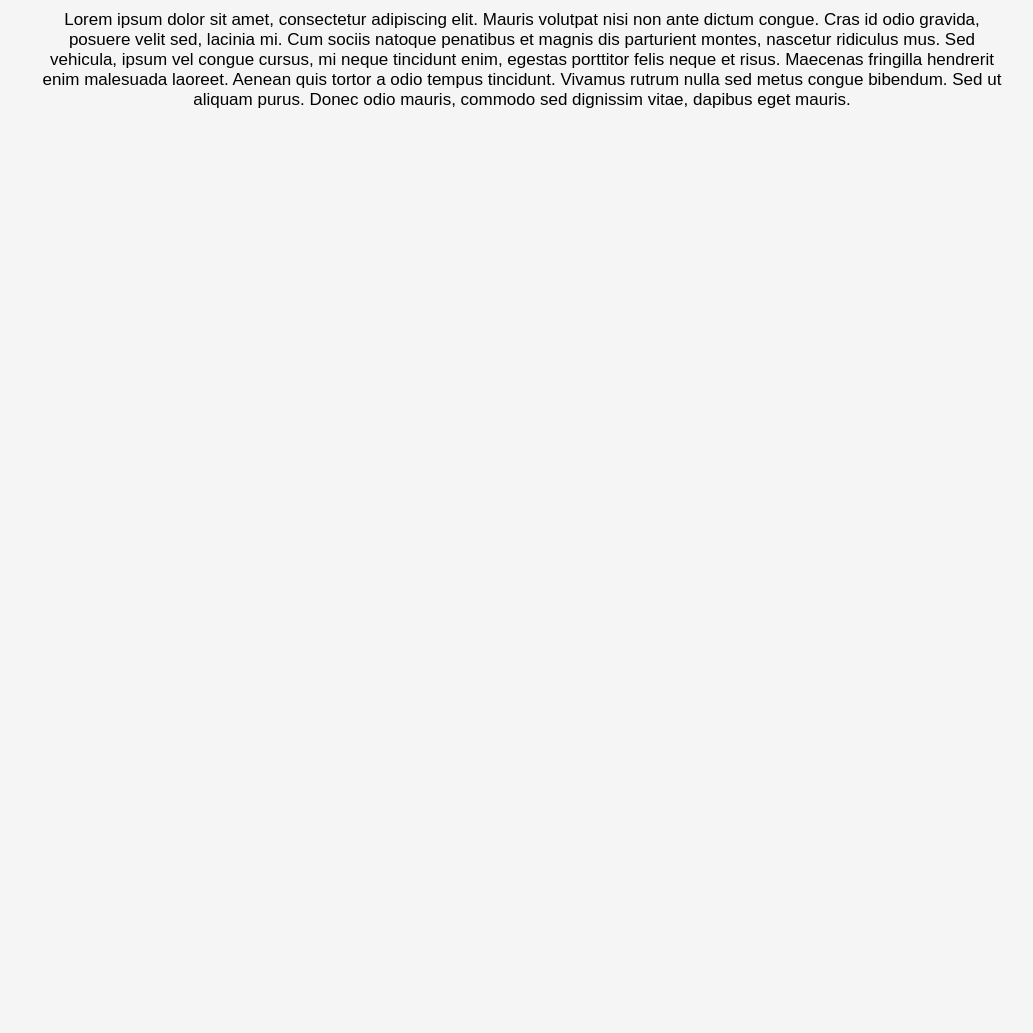
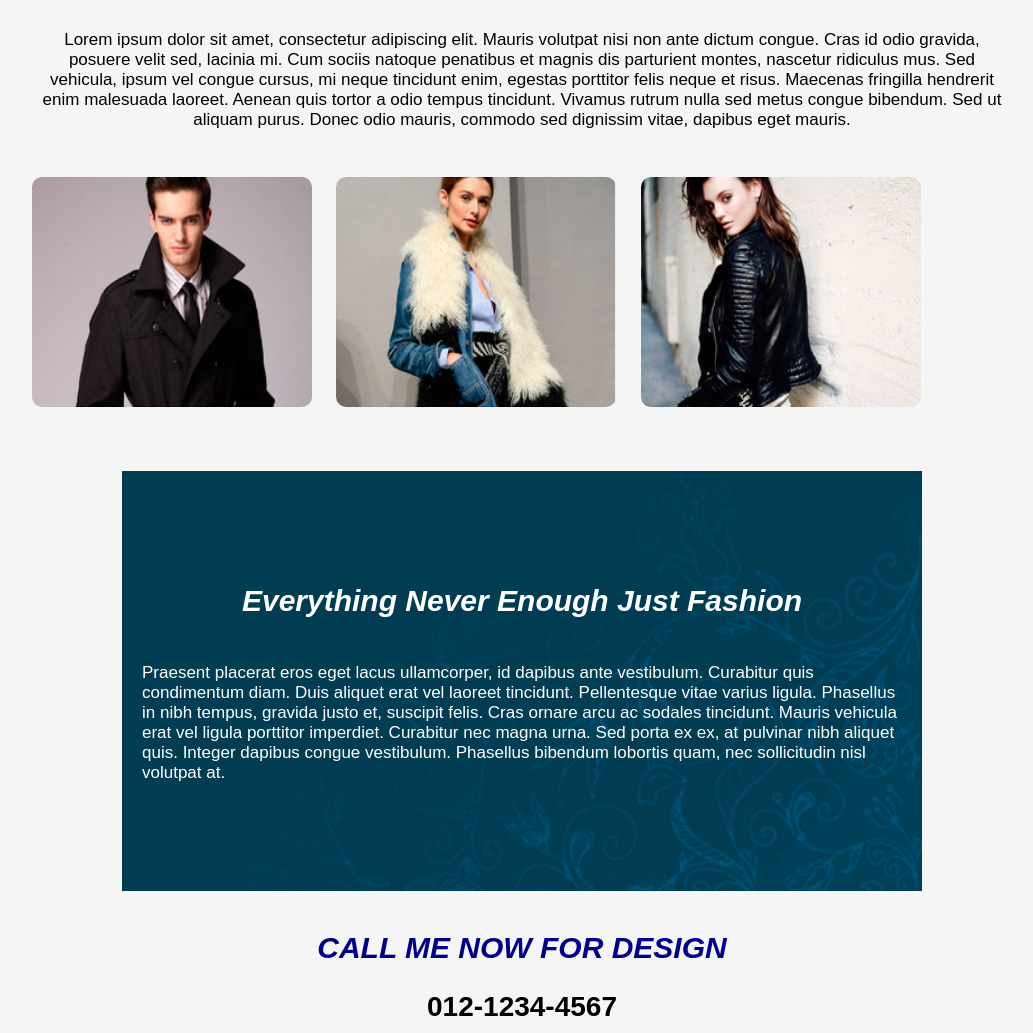
Before and after one commit to Valentino035Dev/Projeto-fashion2, a plain HTML site: page index.html in a window 1280 px wide. Shown: the part 630-1663 px from the top of the page, without its empty margins (118-1151 px from the left). Before the commit the page ends 800 px from the top, so only its background shows below. Drawn offline with Linux system fonts and the light colour scheme.

Commit message:
Avanço na estilização do projeto, adição de mais imagens

```diff
--- a/index.html
+++ b/index.html
@@ -46,10 +46,35 @@
                 </div>
             </div>
         </section>
+        <section class="secao-fotos">
+            <div class="container">
+                <img class="imagem-fotos" src="images/foto2.jpg" alt="Foto 2">
 
-        <section>
+                <img class="imagem-fotos" src="images/foto1.jpg" alt="Foto 1">
+
+                <img class="imagem-fotos" src="images/foto3.jpg" alt="Foto 3">
+            </div>
 
         </section>
+        <section class="segunda-secao">
+            <div class="container">
+                <h1 class="segundo-titulo">Everything Never Enough Just Fashion</h1>
+                <p>Praesent placerat eros eget lacus ullamcorper, id dapibus ante vestibulum.
+                    Curabitur quis condimentum diam. Duis aliquet erat vel laoreet tincidunt.
+                    Pellentesque vitae varius ligula. Phasellus in nibh tempus, gravida justo et, suscipit felis.
+                    Cras ornare arcu ac sodales tincidunt. Mauris vehicula erat vel ligula porttitor imperdiet.
+                    Curabitur nec magna urna. Sed porta ex ex, at pulvinar nibh aliquet quis.
+                    Integer dapibus congue vestibulum. Phasellus bibendum lobortis quam, nec sollicitudin nisl volutpat
+                    at.</p>
+            </div>
+        </section>
+
+        <div class="container">
+           <h1 class="segundo-titulo1">CALL ME NOW FOR DESIGN</h1>
+            <h2 class="numero">012-1234-4567</h2>
+
+        </div>
+
     </main>
 </body>
 
--- a/style/style.css
+++ b/style/style.css
@@ -17,7 +17,8 @@ body {
 .container {
     position: relative;
     width: min(1050px, 1000px);
-    margin: 0 auto;
+    margin: 10px auto;
+    align-items: center;
 }
 
 .imagem-principal {
@@ -63,15 +64,85 @@ body {
 }
 
 
-h1{
+h1 {
     padding: 20px 0;
     text-align: center;
     font-size: 30px;
     font-style: italic;
 }
 
-p{
+p {
     text-align: center;
     padding: 0 20px;
     font-size: 17px;
+    padding-bottom: 20px;
 }
+
+.imagem-fotos {
+    width: 300px;
+    height: 250px;
+    margin-bottom: 30px;
+    border-radius: 20px;
+    padding: 10px;
+    align-items: center;
+    flex-direction: column;
+    justify-content: center;
+    padding-top: 10px;
+
+}
+
+.descricao {
+    text-align: center;
+    font-size: 16px;
+    padding: 10px 0;
+}
+
+
+.segunda-secao {
+    background-image: url('../images/bg.png');
+    background-position: center;
+    background-repeat: no-repeat;
+    background-size: 800px;
+    min-height: 420px;
+   border-radius: 90px;
+   margin-top: 20px;
+
+    align-items: center;
+    padding: 30px 10;
+    color: #fff;
+}
+
+.segunda-secao .container {
+    display: flex;
+    flex-direction: column;
+    justify-content: center;
+    align-items: center;
+    min-height: 420px;
+    text-align: left;
+}
+
+.segunda-secao p {
+    max-width: 800px;
+    margin: 0 auto 20px;
+    color: #fff;
+    text-align: left;
+}
+
+
+
+.numero {
+    font-size: 28px;
+    font-weight: bold;
+    margin-bottom: 10px;
+    text-align: center;
+    padding-top: 1px;
+}
+
+.segundo-titulo1 {
+    font-size: 30px;
+    font-weight: bold;
+    margin-bottom: 10px;
+    text-align: center;
+    padding-bottom: 1px;
+    color: darkblue;
+}
```
Also changed, not shown: images/bg.png (added), images/foto1.jpg (added), images/foto2.jpg (added), images/foto3.jpg (added).
